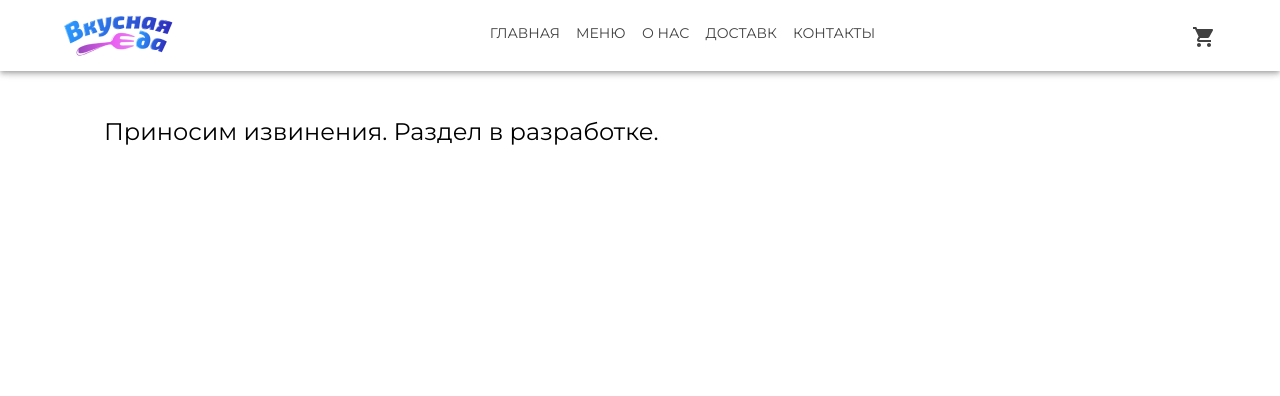
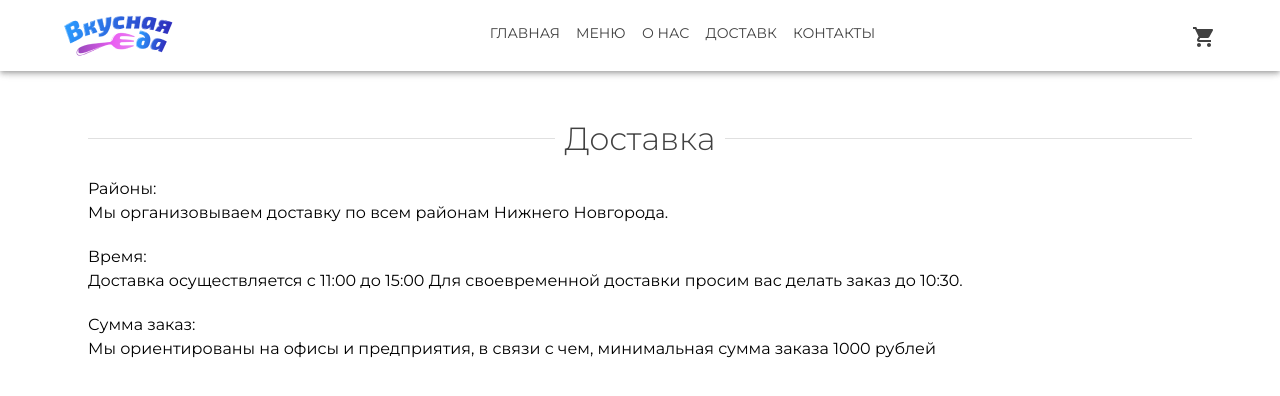
Before and after one commit to evkondr/vkuseda-client, a React (Create React App) app: page /main/delivery in a window 1280 px wide. Shown: the top 396 px of the page. Built offline with nearby package versions, Linux system fonts and the light colour scheme; no server answers.

Commit message:
feat: add delivery page

```diff
--- a/src/Components/Pages/DeliveryPage.tsx
+++ b/src/Components/Pages/DeliveryPage.tsx
@@ -1,12 +1,35 @@
 import React from 'react';
-import { Box, Container } from '@mui/material';
-import NotImplemented from '../NotImplemented/NotImplemented';
+import { Box, Container, Typography } from '@mui/material';
+import SectionHeader from '../SectionHeader/SectionHeader';
+import './index.scss';
 
 const DeliveryPage = () => {
   return (
-    <Box component="section">
+    <Box component="section" className="delivery-page">
       <Container maxWidth="lg">
-        <NotImplemented />
+        <SectionHeader>
+          Доставка
+        </SectionHeader>
+        <Typography component="b">
+          Районы:
+        </Typography>
+        <Typography component="p">
+          Мы организовываем доставку по всем районам Нижнего Новгорода.
+        </Typography>
+        <Typography component="b">
+          Время:
+        </Typography>
+        <Typography>
+          Доставка осуществляется с 11:00 до 15:00
+          Для своевременной доставки просим вас делать заказ до 10:30.
+        </Typography>
+        <Typography component="b">
+          Сумма заказ:
+        </Typography>
+        <Typography>
+          Мы ориентированы на офисы и предприятия, в связи с чем,
+          минимальная сумма заказа 1000 рублей
+        </Typography>
       </Container>
     </Box>
   );
--- a/src/Components/Pages/index.scss
+++ b/src/Components/Pages/index.scss
@@ -3,3 +3,8 @@
     margin-bottom: 20px;
   }
 }
+.delivery-page{
+  p{
+    margin-bottom: 20px;
+  }
+}
```
